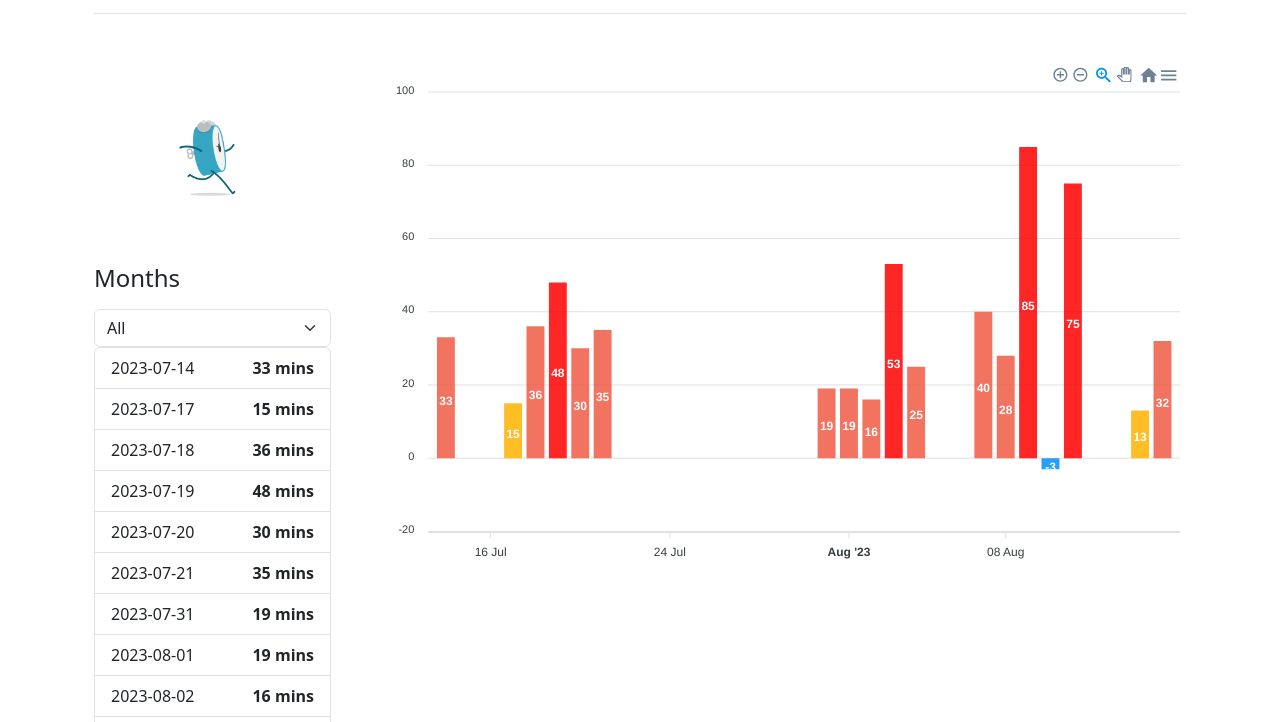
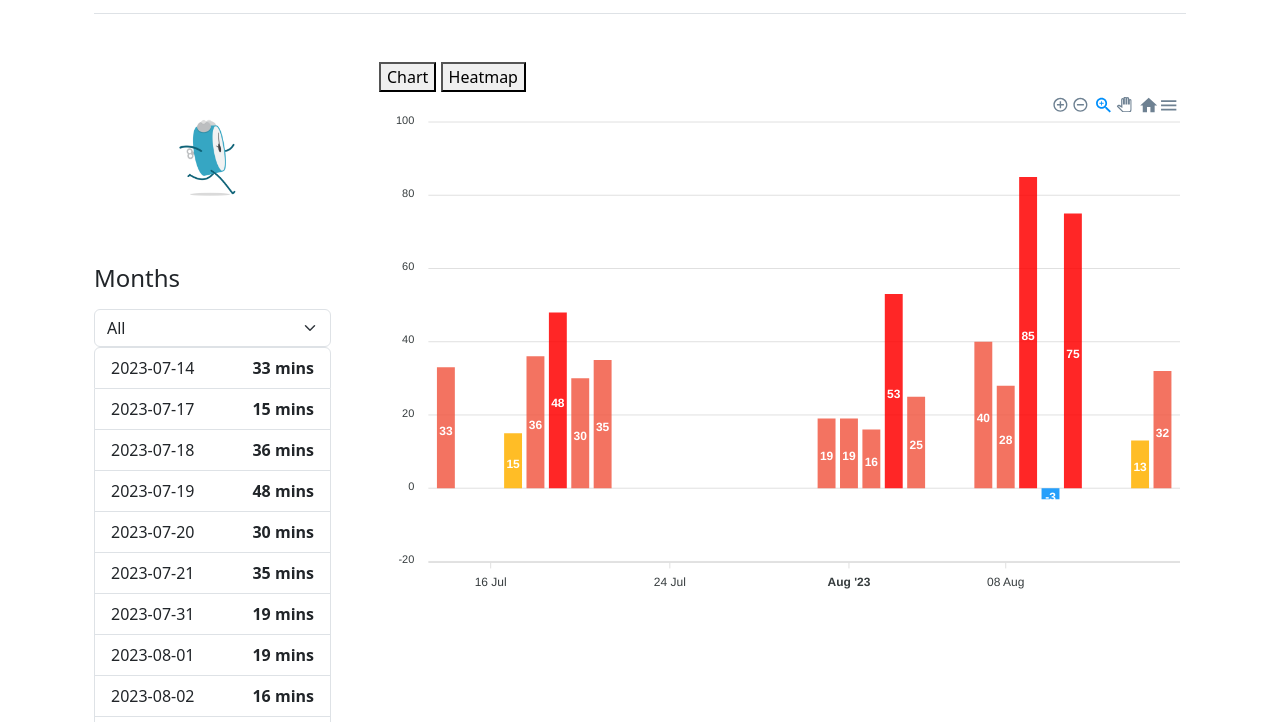
Before and after one commit to semico/qqlate, a plain HTML site: page index.html in a window 1280 px wide. Shown: the part 63-785 px from the top of the page. Drawn offline with Linux system fonts and the light colour scheme.

Commit message:
add heatmap

```diff
--- a/index.html
+++ b/index.html
@@ -21,7 +21,32 @@
       <div class="row g-5">
         <div class="col-md-7 col-lg-9 order-md-last">
           <!-- <h4 class="d-flex justify-content-between align-items-center mb-3">Chart</h4> -->
-          <div id="chart"></div>
+          <div class="tab">
+            <button class="tablinks" onclick="openTab(event, 'Chart')">Chart</button>
+            <button class="tablinks" onclick="openTab(event, 'Heatmap')">Heatmap</button>
+          </div>
+          <div id="Chart" class="tabcontent">
+            <div id="chart"></div>
+          </div>
+          <div id="Heatmap" class="tabcontent">
+            <div id="heatmap"></div>
+          </div>
+          <script>
+            function openTab(evt, tabName) {
+              var i, tabcontent, tablinks;
+              tabcontent = document.getElementsByClassName("tabcontent");
+              for (i = 0; i < tabcontent.length; i++) {
+                tabcontent[i].style.display = "none";
+              }
+              tablinks = document.getElementsByClassName("tablinks");
+              for (i = 0; i < tablinks.length; i++) {
+                tablinks[i].className = tablinks[i].className.replace(" active", "");
+              }
+              document.getElementById(tabName).style.display = "block";
+              evt.currentTarget.className += " active";
+            }
+            openTab(event, 'Chart')
+          </script>
 
         </div>
         <div class="col-md-5 col-lg-3">
@@ -91,9 +116,62 @@
         const chart = new ApexCharts(document.querySelector('#chart'), chartOptions);
         chart.render();
 
+        const heatmapOptions = {
+          series: [],
+          chart: {
+            height: 250,
+            type: 'heatmap',
+            toolbar: {show: false},
+          },
+          stroke: {
+            width: 0
+          },
+          plotOptions: {
+            heatmap: {
+              radius: 0,
+              enableShades: false,
+              colorScale: {
+                ranges: [{
+                  from: 41,
+                  to: 100,
+                  color: '#FF0000'
+                }, {
+                  from: 16,
+                  to: 40,
+                  color: '#F15B46'
+                }, {
+                  from: 0,
+                  to: 15,
+                  color: '#FFB200'
+                },
+                {
+                  from: null,
+                  to: null,
+                  color: '#eee'
+                }],
+              },
+            }
+          },
+          dataLabels: {
+            enabled: true,
+            style: {
+              colors: ['#fff']
+            }
+          },
+          xaxis: {
+            type: 'numeric',
+            decimalsInFloat: 0
+          },
+          legend: {
+            show: false
+          },
+        };
+        const heatmap = new ApexCharts(document.querySelector("#heatmap"), heatmapOptions);
+        heatmap.render();
 
 
-        generate(data, chart);
+
+        generate(data, chart, heatmap);
 
         // Create a select element for the months list
         const monthsSelect = document.querySelector('#months-select');
@@ -121,12 +199,13 @@
 
           // Generate the table data for the filtered data
           // generateTableData(filteredData);
-          generate(filteredData, chart);
+          generate(filteredData, chart, heatmap);
         });
 
       });
 
-    function generate(data, cchart) {
+    function generate(data, cchart, heatmap) {
+      console.log(data);
       const tableData = data.map((item) => {
         const datetime = new Date(item.datetime);
         const date = datetime.toISOString().split('T')[0]
@@ -154,8 +233,51 @@
         },
       });
 
-      // 生成表格数据
+      // Group the data by month
+      const groupedData = tableData.reduce((acc, item) => {
+        const datetime = new Date(item.date);
+        const monthYear = `${datetime.getFullYear()} ${datetime.toLocaleString('default', { month: 'long' })}`;
 
+        if (!acc[monthYear]) {
+          acc[monthYear] = Array(31).fill(null);
+        }
+
+        acc[monthYear][datetime.getDate() - 1] = item.lateMinutes;
+        // acc[monthYear].push(item.lateMinutes);
+        return acc;
+      }, {});
+
+      // Convert the grouped data into the desired format
+      const formattedData = Object.entries(groupedData).map(([name, data]) => {
+        // Initialize an array of 31 elements for each month
+        const monthData = Array(31).fill(null);
+        data.forEach((item, index) => {
+          if (item !== null) {
+            // Subtract 1 from the index to match array index (0-30)
+            monthData[index] = item;
+          }
+        });
+        return { name, data: monthData };
+      });
+
+
+      heatmap.updateSeries(formattedData);
+      // heatmap.updateOptions({
+      //   chart:{
+      //     height:150,
+      //   }
+      // });
+
+
+
+
+
+
+
+
+
+
+      // Generate table data
       const tableBody = document.querySelector('#table-body');
       for (let i = 0; i < tableData.length; i++) {
         const row = document.createElement('li');
@@ -174,6 +296,8 @@
 
 
     }
+
+
   </script>
 </body>
 
```
